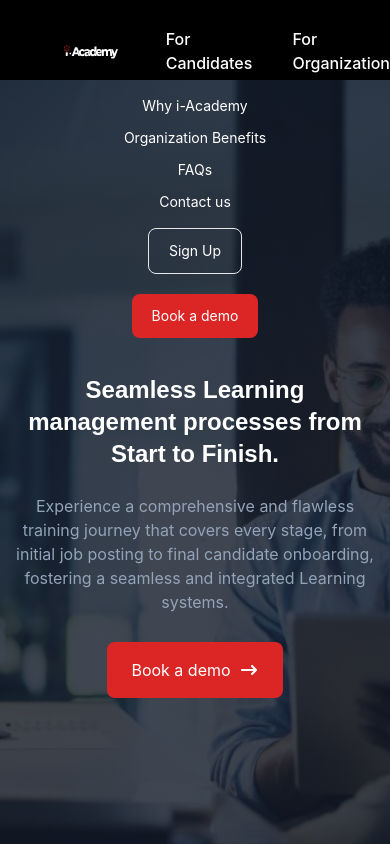
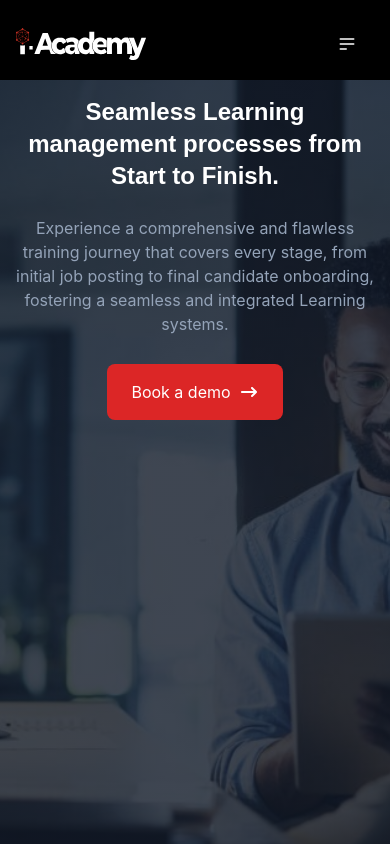
Before and after one commit to Waliyah-O/LMS_frontend, a React (Create React App) app: page / in a window 390 px wide. Shown: the top 844 px of the page. Built offline with nearby package versions, Linux system fonts and the light colour scheme.

Commit message:
mobile nav added

```diff
--- a/src/AllRoutes/index.js
+++ b/src/AllRoutes/index.js
@@ -8,19 +8,23 @@ import ForgotPassword from '../pages/ForgotPassword';
 import PasswordReset from '../pages/PasswordReset';
 import LandingPage from '../pages/marketing-website/LandingPage';
 import WhyPage from '../pages/marketing-website/WhyPage';
+import Navigation from '../components/layouts/Navigation';
 
 function AllRoutes() {
   return (
     <>
       <Routes>
-        <Route exact path="/" element={<LandingPage />} />
+        <Route element={<Navigation />}>
+          <Route path="/" element={<LandingPage />} />
+          <Route path="/why" element={<WhyPage />} />
+        </Route>
+
         <Route exact path="/dashboard" element={<Dashboard />} />
         <Route exact path="/signin" element={<SignIn />} />
         <Route exact path="/signup" element={<SignUp />} />
         <Route path="/completeprofile" element={<CompleteProfile />} />
         <Route path="/forgotpassword" element={<ForgotPassword />} />
         <Route path="/passwordreset" element={<PasswordReset />} />
-        <Route path="/why" element={<WhyPage />} />
       </Routes>
     </>
   );
--- a/src/components/button/enum.js
+++ b/src/components/button/enum.js
@@ -2,6 +2,7 @@ export const ButtonState = {
   PRIMARY: 'rounded-lg flex justify-center items-center text-white bg-green-700 font-medium text-md-headline my-1',
   SECONDARY: 'rounded-lg  flex justify-center items-center text-white bg-red-600 text-md my-1',
   TRANSPARENT: 'rounded-lg border flex justify-center items-center text-white  text-md my-1',
+  MOBILE: 'rounded-lg border flex justify-center items-center text-black  text-md my-1',
 };
 
 export const ButtonSize = {
--- a/src/components/heroSection/Hero.jsx
+++ b/src/components/heroSection/Hero.jsx
@@ -17,7 +17,7 @@ const Hero = ({ mainText, isButton }) => {
           }}
           className="h-screen flex flex-col justify-between"
         >
-          <header className="text-white text-sm flex flex-col lg:flex-row lg:justify-end items-center gap-3 p-4 lg:p-7 mx-4 lg:mx-14 font-inter">
+          <header className="text-white text-sm hidden lg:flex flex-col lg:flex-row lg:justify-end items-center gap-3 p-4 lg:p-7 mx-4 lg:mx-14 font-inter">
             <Link>Why i-Academy</Link>
             <Link>Organization Benefits</Link>
             <Link>FAQs</Link>
@@ -49,7 +49,7 @@ const Hero = ({ mainText, isButton }) => {
           }}
           className="h-screen"
         >
-          <header className="text-white text-sm flex flex-col lg:flex-row lg:justify-end items-center gap-3 p-4 lg:p-7 mx-4 lg:mx-14 font-inter">
+          <header className="text-white text-sm hidden lg:flex flex-col lg:flex-row lg:justify-end items-center gap-3 p-4 lg:p-7 mx-4 lg:mx-14 font-inter">
             <Link>Why i-Academy</Link>
             <Link>Organization Benefits</Link>
             <Link>FAQs</Link>
--- /dev/null
+++ b/src/components/layouts/Navigation.js
@@ -0,0 +1,15 @@
+import { Outlet } from 'react-router-dom';
+import Navbar from '../navbar/Navbar';
+import Footer from '../footer/Footer';
+
+const Navigation = () => {
+  return (
+    <div>
+      <Navbar />
+      <Outlet />
+      <Footer />
+    </div>
+  );
+};
+
+export default Navigation;
--- /dev/null
+++ b/src/components/mobileMenu/index.jsx
@@ -0,0 +1,67 @@
+// const MobileMenu = () => {
+//   return (
+//     <div>
+//       <div className="drawer drawer-end">
+//         <input id="my-drawer-4" type="checkbox" className="drawer-toggle" />
+//         <div className="drawer-content">
+//           {/* Page content here */}
+//           {/* the folowing line has the  button to trigger the drawer */}
+//           <label htmlFor="my-drawer-4" className="drawer-button btn btn-ghost">
+//             <svg xmlns="http://www.w3.org/2000/svg" className="h-5 w-5" fill="none" viewBox="0 0 24 24" stroke="currentColor">
+//               <path strokeLinecap="round" strokeLinejoin="round" strokeWidth="2" d="M4 6h16M4 12h16M4 18h7" />
+//             </svg>
+//           </label>
+//         </div>
+//         <div className="drawer-side">
+//           <label htmlFor="my-drawer-4" aria-label="close sidebar" className="drawer-overlay"></label>
+//           <ul className="menu p-4 w-80 min-h-full bg-base-200 text-base-content">
+//             {/* Sidebar content here */}
+//             <li>
+//               <a>Sidebar Item 1</a>
+//             </li>
+//             <li>
+//               <a>Sidebar Item 2</a>
+//             </li>
+//           </ul>
+//         </div>
+//       </div>
+//     </div>
+//   );
+// };
+
+// export default MobileMenu;
+import { Link } from 'react-router-dom';
+import Button from '../button';
+import { ButtonSize, ButtonState } from '../button/enum';
+
+const MobileMenu = ({ menuItems }) => {
+  return (
+    <div>
+      <div className="drawer drawer-end">
+        <input id="my-drawer-4" type="checkbox" className="drawer-toggle" />
+        <div className="drawer-content">
+          <label htmlFor="my-drawer-4" className="drawer-button btn btn-ghost">
+            <svg xmlns="http://www.w3.org/2000/svg" className="h-5 w-5" fill="none" viewBox="0 0 24 24" stroke="currentColor">
+              <path strokeLinecap="round" strokeLinejoin="round" strokeWidth="2" d="M4 6h16M4 12h16M4 18h7" />
+            </svg>
+          </label>
+        </div>
+        <div className="drawer-side">
+          <label htmlFor="my-drawer-4" aria-label="close sidebar" className="drawer-overlay"></label>
+          <ul className="menu p-4 w-80 min-h-full bg-base-200 text-base-content">
+            {menuItems &&
+              menuItems.map((item) => (
+                <li key={item.label}>
+                  <Link to={item.to}>{item.label}</Link>
+                </li>
+              ))}
+            <Button variant={ButtonState.MOBILE} size={ButtonSize.md} value="Sign Up" />
+            <Button variant={ButtonState.SECONDARY} size={ButtonSize.md} value="Book a demo" />
+          </ul>
+        </div>
+      </div>
+    </div>
+  );
+};
+
+export default MobileMenu;
--- a/src/components/navbar/Navbar.jsx
+++ b/src/components/navbar/Navbar.jsx
@@ -1,5 +1,8 @@
+/* eslint-disable no-unused-vars */
 import { useState } from 'react';
 import logo from '../../assets/svg/academy-logo-red-icon.svg';
+import { Link } from 'react-router-dom';
+import MobileMenu from '../mobileMenu';
 
 const Navbar = () => {
   const [selectedTab, setSelectedTab] = useState(null);
@@ -8,15 +11,31 @@ const Navbar = () => {
     setSelectedTab(tab);
   };
 
+  const menuItems = [
+    { label: 'For Candidates', to: '#' },
+    { label: 'For Organizations', to: '#' },
+    { label: 'Why i-Academy', to: '/why' },
+    { label: 'Organization Benefits', to: '#' },
+    { label: 'FAQs', to: '#' },
+    { label: 'Contact us', to: '#' },
+  ];
+
   return (
     <div>
-      <nav className="bg-black text-white flex gap-12 h-20 items-center pt-6 pl-16">
-        <div>
-          <img src={logo} alt="logo" />
+      <nav className="bg-black text-white flex gap-12 h-20 items-center pt-6 p-4 md:pl-16">
+        <div className="flex justify-between items-center w-full md:w-auto ">
+          <div>
+            <img src={logo} alt="logo" />
+          </div>
+          <div className="md:hidden">
+            {/* Show on small screens */}
+            <MobileMenu menuItems={menuItems} />
+          </div>
         </div>
 
-        <div className="flex gap-10 font-medium">
-          <p
+        <div className="hidden md:flex gap-10 font-medium">
+          {/* Hide on small screens */}
+          <Link
             className={`cursor-pointer ${
               selectedTab === 'candidates'
                 ? 'border-b-2 border-red-500 text-red-500'
@@ -25,8 +44,8 @@ const Navbar = () => {
             onClick={() => handleTabClick('candidates')}
           >
             For Candidates
-          </p>
-          <p
+          </Link>
+          <Link
             className={`cursor-pointer ${
               selectedTab === 'organization'
                 ? 'border-b-2 border-red-500 text-red-500'
@@ -34,8 +53,8 @@ const Navbar = () => {
             }`}
             onClick={() => handleTabClick('organization')}
           >
-            For Organization
-          </p>
+            For Organizations
+          </Link>
         </div>
       </nav>
     </div>
@@ -43,3 +62,62 @@ const Navbar = () => {
 };
 
 export default Navbar;
+/* eslint-disable no-unused-vars */
+// import { useState } from 'react';
+// import logo from '../../assets/svg/academy-logo-red-icon.svg';
+// import { Link } from 'react-router-dom';
+// import MobileMenu from '../mobileMenu';
+
+// const Navbar = () => {
+//   const [selectedTab, setSelectedTab] = useState(null);
+
+//   const handleTabClick = (tab) => {
+//     setSelectedTab(tab);
+//   };
+
+//   const menuItems = [
+//     { label: 'For Candidates', to: '/candidates' },
+//     { label: 'For Organization', to: '/organization' },
+//     { label: 'Why i-Academy', to: '/why' },
+//     { label: 'Organization Benefits', to: '/organization-benefits' },
+//     { label: 'FAQs', to: '/faqs' },
+//     { label: 'Contact us', to: '/contact-us' },
+//   ];
+
+//   return (
+//     <div>
+//       <nav className="bg-black text-white flex flex-col md:flex-row justify-between h-20 items-center pt-6 pl-4 pr-4 md:pl-16 md:pr-16">
+//         <div className="flex justify-between items-center w-full md:w-auto">
+//           <img src={logo} alt="logo" />
+//           <MobileMenu menuItems={menuItems} />
+//         </div>
+
+//         <div className="hidden md:flex gap-10 font-medium">
+//           <Link
+//             className={`cursor-pointer ${
+//               selectedTab === 'candidates'
+//                 ? 'border-b-2 border-red-500 text-red-500'
+//                 : 'border-b-2 border-transparent hover:border-red-500'
+//             }`}
+//             onClick={() => handleTabClick('candidates')}
+//           >
+//             For Candidates
+//           </Link>
+
+//           <Link
+//             className={`cursor-pointer ${
+//               selectedTab === 'organization'
+//                 ? 'border-b-2 border-red-500 text-red-500'
+//                 : 'border-b-2 border-transparent hover:border-red-500'
+//             }`}
+//             onClick={() => handleTabClick('organization')}
+//           >
+//             For Organizations
+//           </Link>
+//         </div>
+//       </nav>
+//     </div>
+//   );
+// };
+
+// export default Navbar;
--- a/src/pages/marketing-website/LandingPage.js
+++ b/src/pages/marketing-website/LandingPage.js
@@ -10,9 +10,9 @@ import BFooterImg from '../../assets/images/BFooterImg.jpeg';
 import Button from '../../components/button';
 import { ButtonSize, ButtonState } from '../../components/button/enum';
 import Card from '../../components/cards/Card';
-import Navbar from '../../components/navbar/Navbar';
+// import Navbar from '../../components/navbar/Navbar';
 import ListComponent from '../../components/customInputs/listComponent/ListComponent';
-import Footer from '../../components/footer/Footer';
+// import Footer from '../../components/footer/Footer';
 import Hero from '../../components/heroSection/Hero';
 // import FeaturesComponent from '../components/featuresComponent/FeaturesComponent';
 
@@ -69,18 +69,16 @@ const LandingPage = () => {
 
   return (
     <div>
-      <Navbar />
-
       <Hero />
 
       <section className="h-full flex w-full p-4 lg:p-24 flex-col gap-6">
         <article className="flex flex-col gap-4 self-stretch w-full h-auto items-center justify-center">
           <div className="flex flex-col items-center justify-center">
-            <h2 className="text-center font-sora text-l-headline font-bold text-gray-900">
+            <h2 className="text-center font-sora text-xl sm:text-2xl md:text-3xl lg:text-l-headline font-bold text-gray-900">
               Unleash the Power of Intuitive <br /> System Management.
             </h2>
 
-            <h2 className="text-center font-inter font-normal text-xl">
+            <h2 className="text-center font-inter text-sm sm:text-base md:text-lg lg:text-xl p-4 lg:w-4/6">
               Our solution includes reporting and analytics tools that provide insights into user engagement, completion rates,
               assessment scores, and other metrics. These can be used to evaluate the effectiveness of training programs.
             </h2>
@@ -98,13 +96,13 @@ const LandingPage = () => {
             >
               <Card>
                 <div
-                  className={`absolute bg-transparent -bottom-1/2 p-8 sm:-bottom-24 w-full sm:p-10 flex flex-col group-hover:bottom-2 group-hover:duration-600 duration-500 gap-2 transition-all ease-out`}
+                  className={`absolute bg-transparent -bottom-36 p-8 sm:-bottom-24 w-full sm:p-10 flex flex-col group-hover:bottom-2 group-hover:duration-600 duration-500 gap-2 transition-all ease-out`}
                 >
                   <div className="flex items-start justify-between">
-                    <span className="text-white-400 font-extrabold text-xl md:text-2xl lg:text-l-headline">{feature.title}</span>
+                    <span className="text-white-400 font-extrabold text-lg md:text-2xl lg:text-l-headline">{feature.title}</span>
                     <img className="group-hover:invisible" src={featuresArrow} alt="arrow" />
                   </div>
-                  <p className="text-slate-100 text-sm">{feature.description}</p>
+                  <p className="text-slate-100 text-sm -my-0">{feature.description}</p>
                 </div>
               </Card>
             </div>
@@ -119,7 +117,7 @@ const LandingPage = () => {
           </div>
 
           <div className="w-full lg:w-1/2 flex flex-col p-4">
-            <h3 className="text-white font-sora font-semibold text-iv">
+            <h3 className="text-white font-sora font-semibold text-xl lg:text-iv">
               Empower your business with a victorious digital advantage.
             </h3>
 
@@ -134,8 +132,6 @@ const LandingPage = () => {
           </div>
         </div>
       </section>
-
-      <Footer />
     </div>
   );
 };
```
